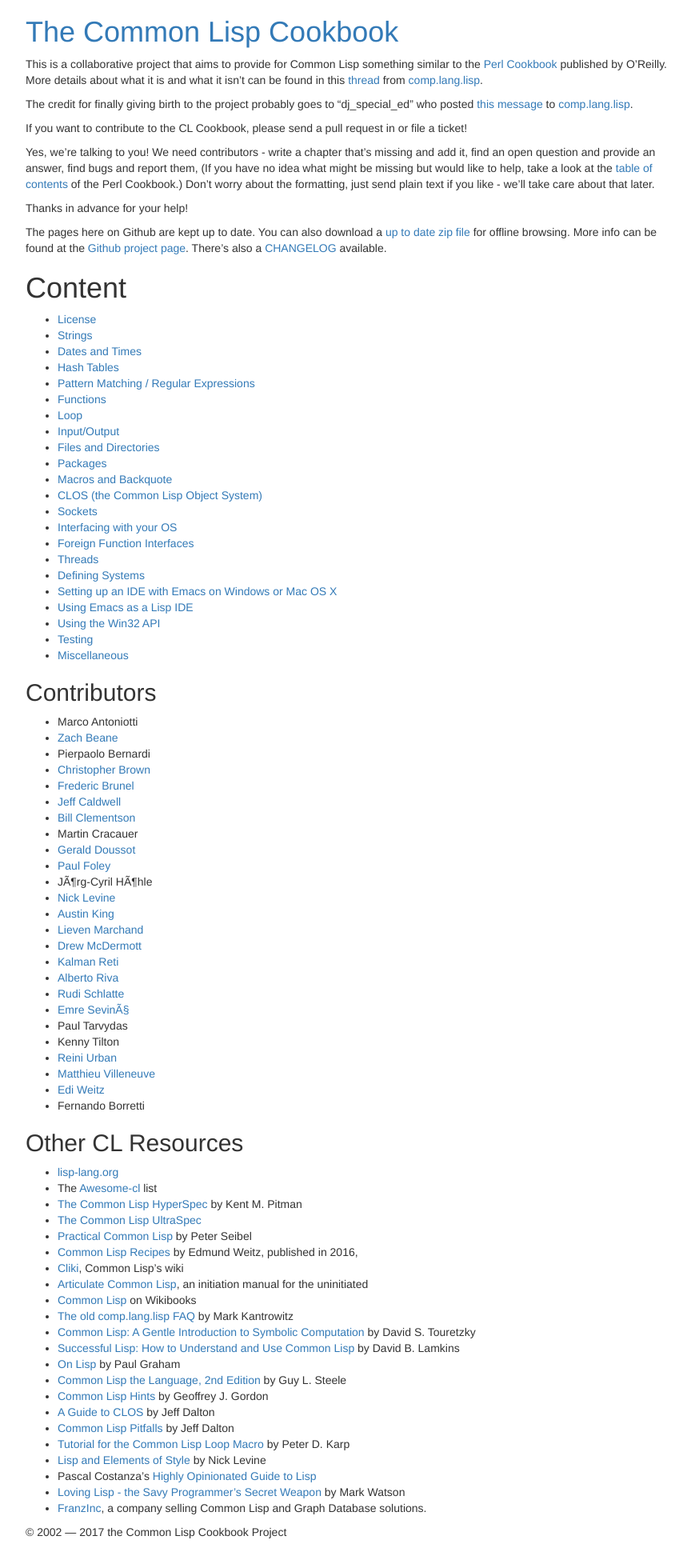
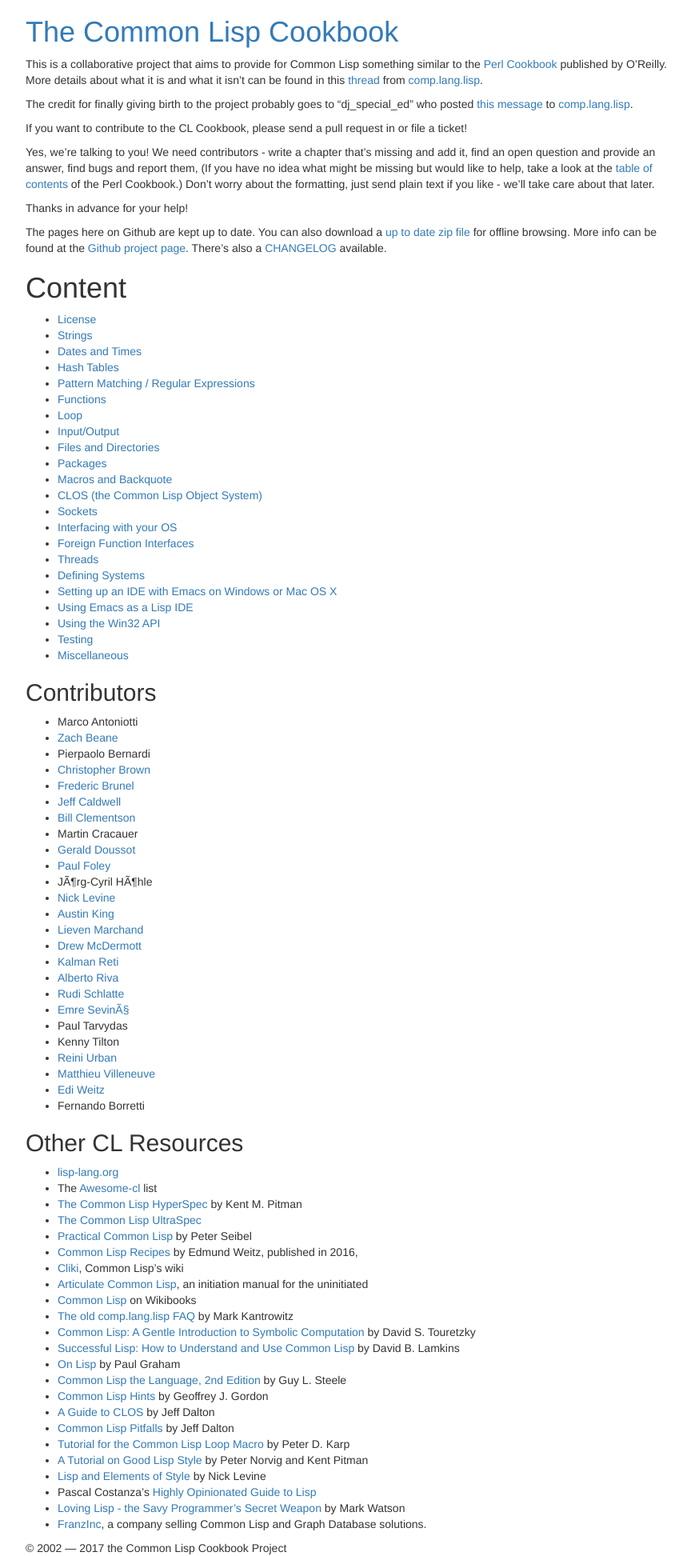
Before and after one commit to LispCookbook/cl-cookbook, a Jekyll site: the page built from index.md, in a window 1280 px wide. Shown: the whole page at 80% size, without its empty margins (303-1167 px from the left). Built offline with Jekyll 4.4.1, drawn with Linux system fonts in a browser that asks for light colours.

Commit message:
Resources: update Norvig&Pitman's Good Lisp Style tutorial

```diff
--- a/index.md
+++ b/index.md
@@ -99,6 +99,7 @@
 * [A Guide to CLOS](http://www.aiai.ed.ac.uk/~jeff/clos-guide.html) by Jeff Dalton
 * [Common Lisp Pitfalls](http://www.aiai.ed.ac.uk/~jeff/lisp/cl-pitfalls) by Jeff Dalton
 * [Tutorial for the Common Lisp Loop Macro](http://www.ai.sri.com/~pkarp/loop.html) by Peter D. Karp
+* [A Tutorial on Good Lisp Style](https://www.cs.umd.edu/%7Enau/cmsc421/norvig-lisp-style.pdf) by Peter Norvig and Kent Pitman
 * [Lisp and Elements of Style](http://www.nicklevine.org/declarative/lectures/) by Nick Levine
 * Pascal Costanza's [Highly Opinionated Guide to Lisp](http://www.p-cos.net/lisp/guide.html)
 * [Loving Lisp - the Savy Programmer's Secret Weapon](https://leanpub.com/lovinglisp/) by Mark Watson
```
